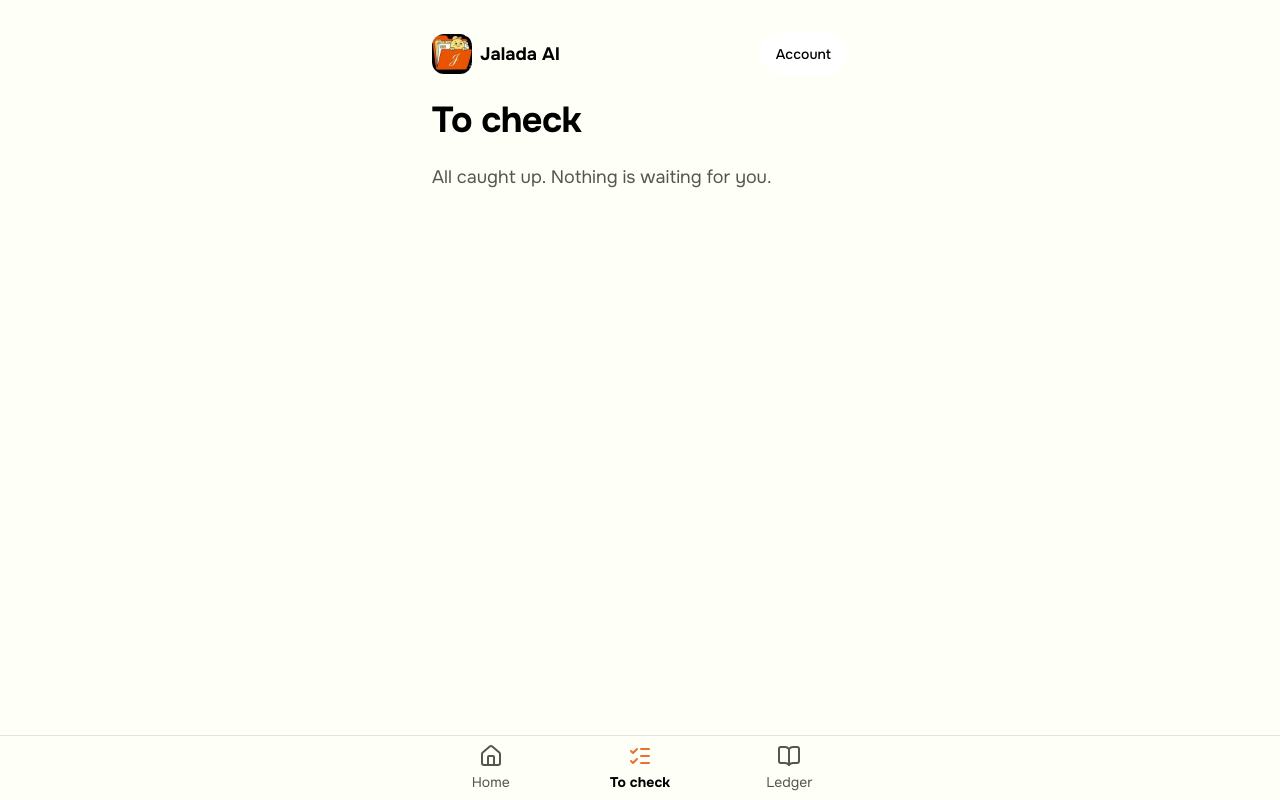
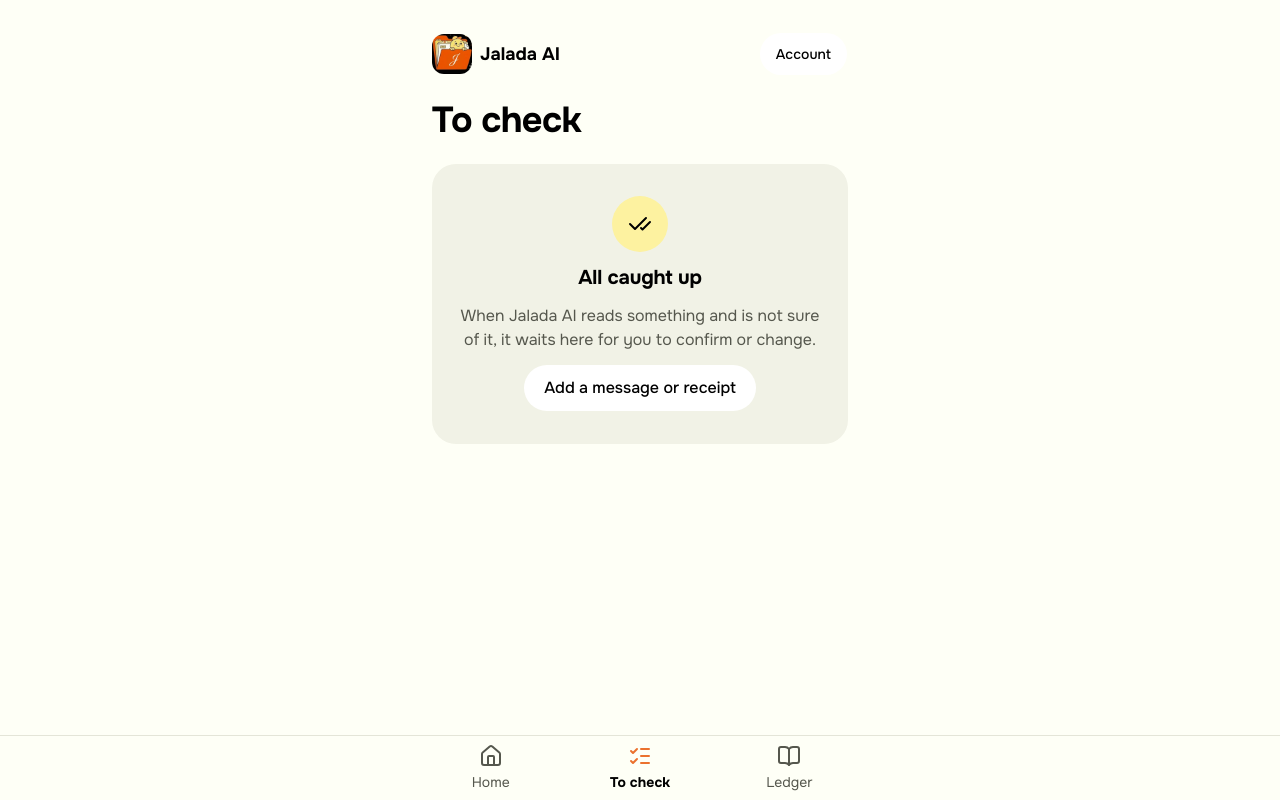
Before and after one commit to zidanegimiga/jalada-ai, a Next.js app in the folder apps/web/: page /review in a window 1280 px wide. Built offline with nearby package versions, Linux system fonts and the light colour scheme; no server answers.

Commit message:
Say what To check is for when nothing is waiting

```diff
--- a/apps/web/src/app/review/page.tsx
+++ b/apps/web/src/app/review/page.tsx
@@ -1,6 +1,10 @@
+import { CheckCheck } from "lucide-react";
+import Link from "next/link";
 import { Suspense } from "react";
 
 import { AppShell } from "@/components/app-shell";
+import { buttonVariants } from "@/components/ui/button";
+import { EmptyState } from "@/components/ui/empty-state";
 import { Spinner } from "@/components/ui/spinner";
 import { ReviewList } from "@/features/review/components/review-list";
 import {
@@ -15,9 +19,20 @@ async function ReviewQueue() {
   ]);
   if (items.length === 0) {
     return (
-      <p className="text-lead text-muted-foreground">
-        All caught up. Nothing is waiting for you.
-      </p>
+      <EmptyState
+        Icon={CheckCheck}
+        title="All caught up"
+        action={
+          <Link href="/" className={buttonVariants({ variant: "outline" })}>
+            Add a message or receipt
+          </Link>
+        }
+      >
+        <p>
+          When Jalada AI reads something and is not sure of it, it waits here
+          for you to confirm or change.
+        </p>
+      </EmptyState>
     );
   }
   return <ReviewList items={items} categories={categories} />;
```
